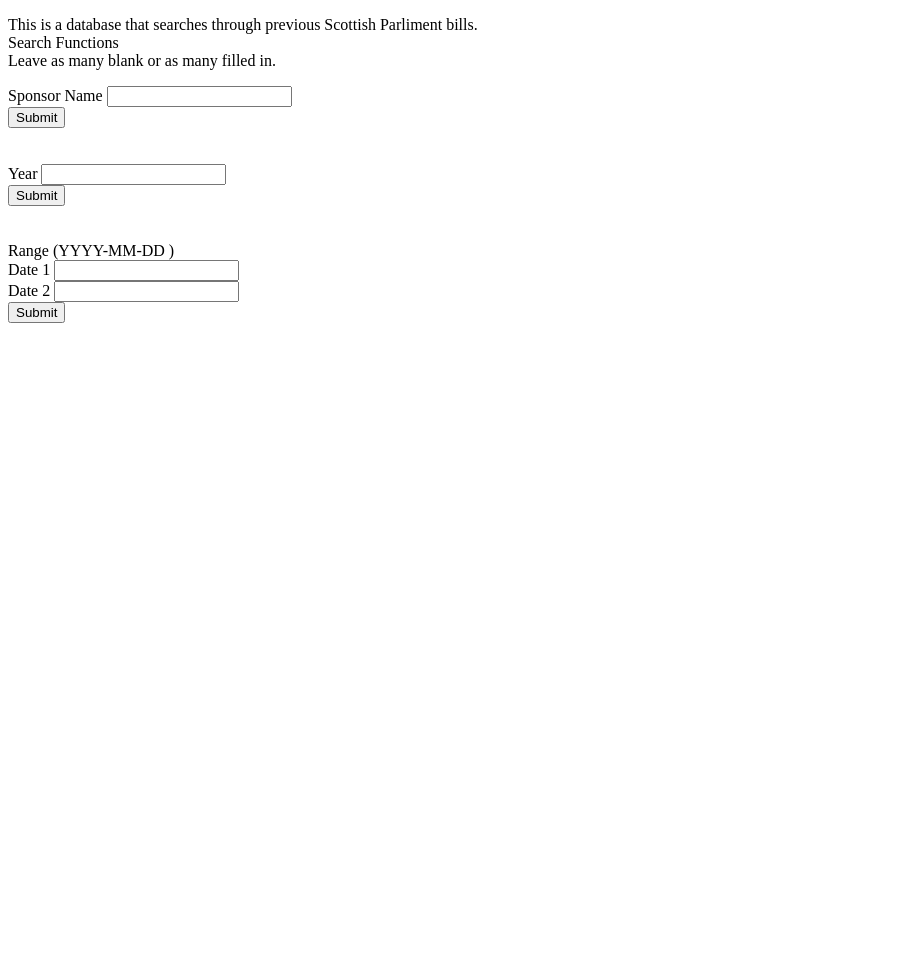
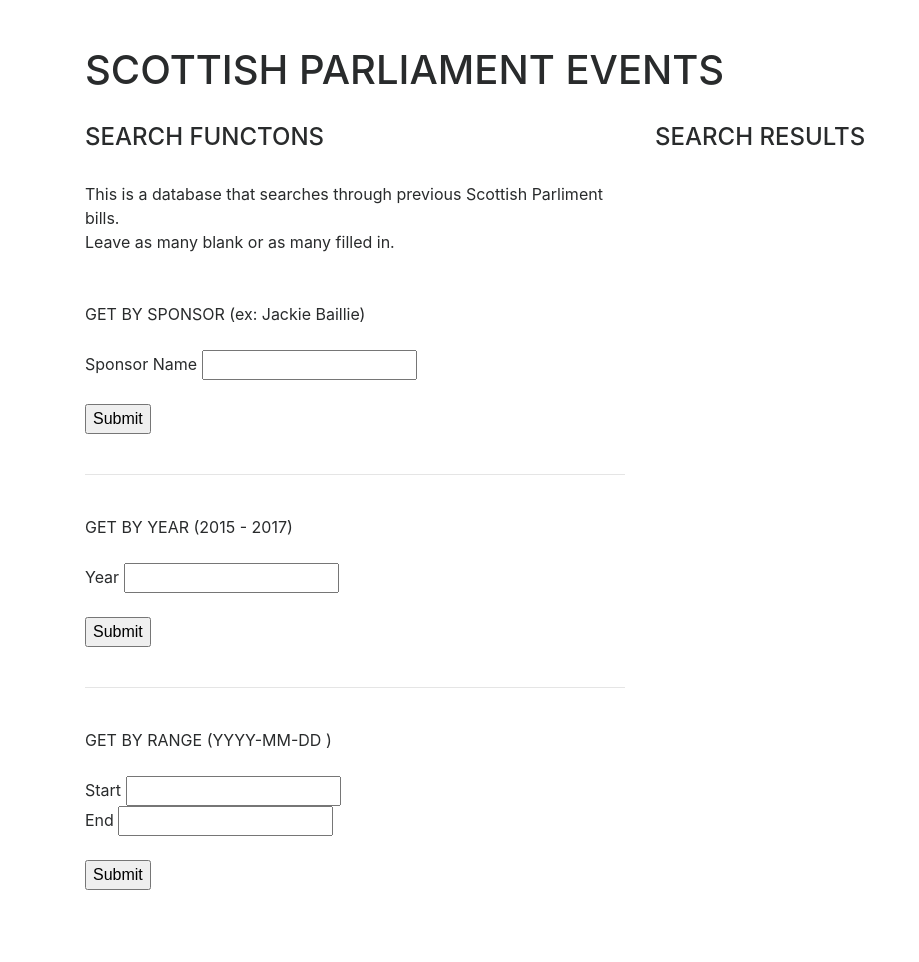
Before and after one commit to MrEricL/work205, a Flask app: page / in a window 1280 px wide. Shown: the whole page, without its empty margins (0-919 px from the left). Before the commit the page ends 323 px from the top, so only its background shows below. Run offline with Flask 2, Linux system fonts and the light colour scheme; parts of the project's set-up code (start-up, migrations or seed data) failed here and were passed over; some libraries are stand-ins or nearby versions.

Commit message:
pretty much finished

```diff
--- a/app.py
+++ b/app.py
@@ -7,15 +7,15 @@
 @app.route('/', methods = ['POST', 'GET'])
 def root():
     if request.method == 'POST':
-        print results(request.form)
-        return render_template('home.html')
+        return render_template('home.html', results = resulting(request.form))
     return render_template('home.html')
 
-def results(dict):
+def resulting(dict):
     if 'sponsor' in dict:
         return rundb.getSponsor(dict['sponsor'])
-    if 'name' in dict:
-        return rundb.getYear(dict['year'])
+    if 'year' in dict:
+        yr = int(dict['year'])
+        return rundb.getYear(yr)
     else:
         return rundb.getTimeRange(dict['d1'], dict['d2'])
 
--- a/templates/home.html
+++ b/templates/home.html
@@ -1,42 +1,55 @@
 <!DOCTYPE html>
 <html>
   <head>
-	<title>Scottish Parliment DB</title>
+    <title>Scottish Parliament DB</title>
+
+    <!-- Bootstrap CSS -->
+    <link rel="shortcut icon" href="https://cdn.shopify.com/s/files/1/0580/0973/products/Pikachu_Face_2048x2048.jpg?v=1488374667" type="image/jpg">
+    <link rel="stylesheet" href="https://maxcdn.bootstrapcdn.com/bootstrap/4.0.0-beta.3/css/bootstrap.min.css" integrity="sha384-Zug+QiDoJOrZ5t4lssLdxGhVrurbmBWopoEl+M6BdEfwnCJZtKxi1KgxUyJq13dy" crossorigin="anonymous">
+    <link rel="stylesheet" href="static/poke.css">
+
   </head>
   <body>
-	<p>
-		This is a database that searches through previous Scottish Parliment bills. <br>
-		Search Functions<br>
+    <br><br>
+    <div class = "container">
+      <h1>SCOTTISH PARLIAMENT EVENTS</h1><br>
+      <div class = "row">
+	<div class = "col-6">
+	  <h4>SEARCH FUNCTONS</h4><br>
+	  This is a database that searches through previous Scottish Parliment bills.<br>
 	  Leave as many blank or as many filled in.
-	</p>
+	  <br><br><br>
 	  <form action="/" method="POST">
+	    GET BY SPONSOR (ex: Jackie Baillie)<br><br>
 	    Sponsor Name <input name="sponsor" type="text"><br>
-	  		<input type="submit" value="Submit">
+	    <br><input type="submit" value="Submit">
 	  </form>
-	<br><br>
+	  <br><hr><br>
 	  <form action="/" method="POST">
+	    GET BY YEAR (2015 - 2017)<br><br>
 	    Year <input name="year" type="text"><br>
-		 <input type="submit" value="Submit">
+	    <br><input type="submit" value="Submit">
 	  </form>
-	<br><br>
+	  <br><hr><br>
 	  <form action="/" method="POST">
-		Range (YYYY-MM-DD )<br>
-		Date 1 <input name="d1" type="text"><br>
-		Date 2 <input name="d2" type="text"><br>
-  		<input type="submit" value="Submit">
+	    GET BY RANGE (YYYY-MM-DD )<br><br>
+	    Start <input name="d1" type="text"><br>
+	    End <input name="d2" type="text"><br>
+	    <br><input type="submit" value="Submit">
 	  </form>
 
+	</div>
 
 
+	<div class="col-6">
+	  <h4>SEARCH RESULTS</h4><br>
+	  {% for each in results%}
+	  {{each['Title']}}
+	  <br>
+	  {% endfor %}
+	</div>
+      </div>
       <br><br><br>
-
-	{% for each in result%}
-
-		{each}
-		<br><br>
-
-	{% endfor %}
-
-
+    </div>
   </body>
 </html>
```
Also changed, not shown: utils/rundb.py (+9 -12 lines). Lines whose indentation alone changed are shown as unchanged.
